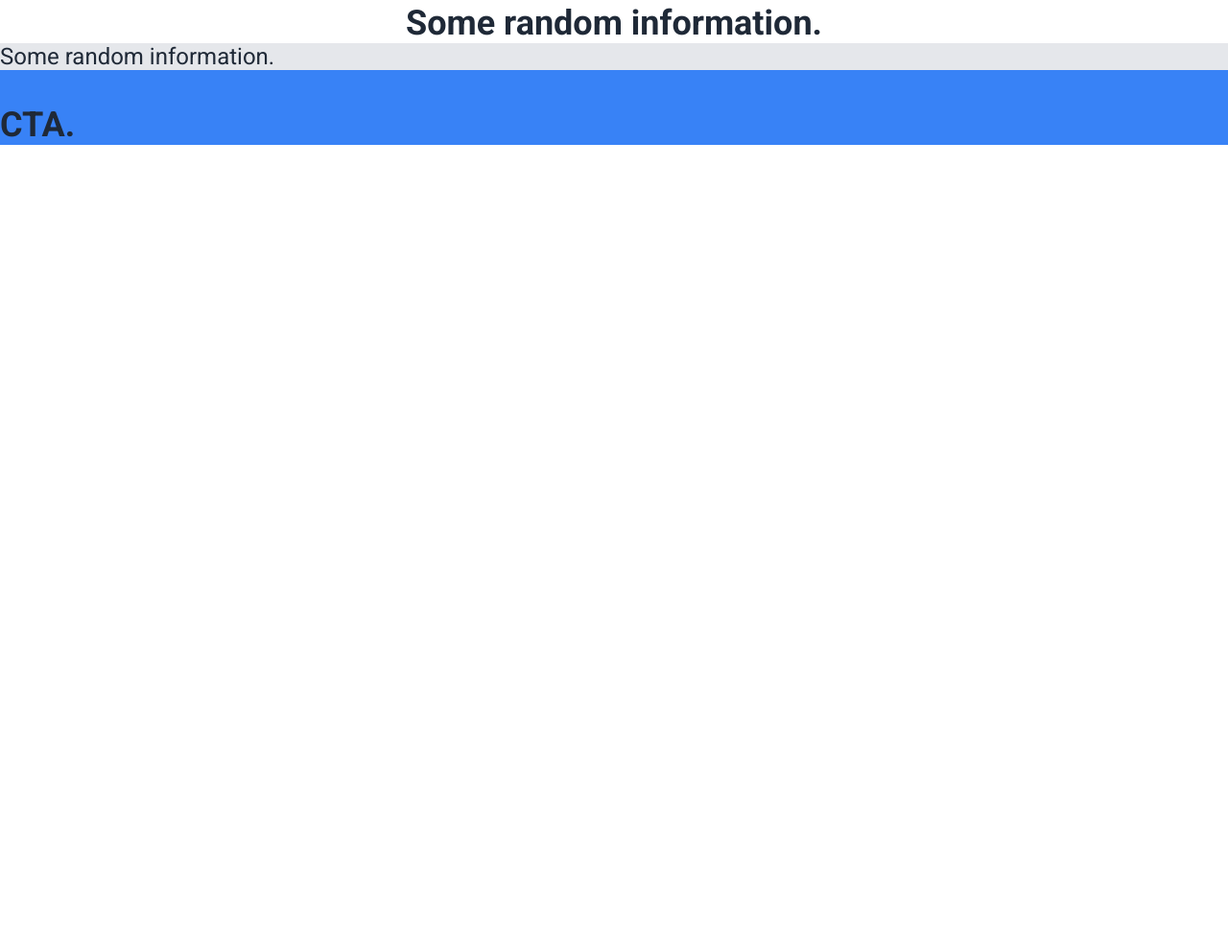
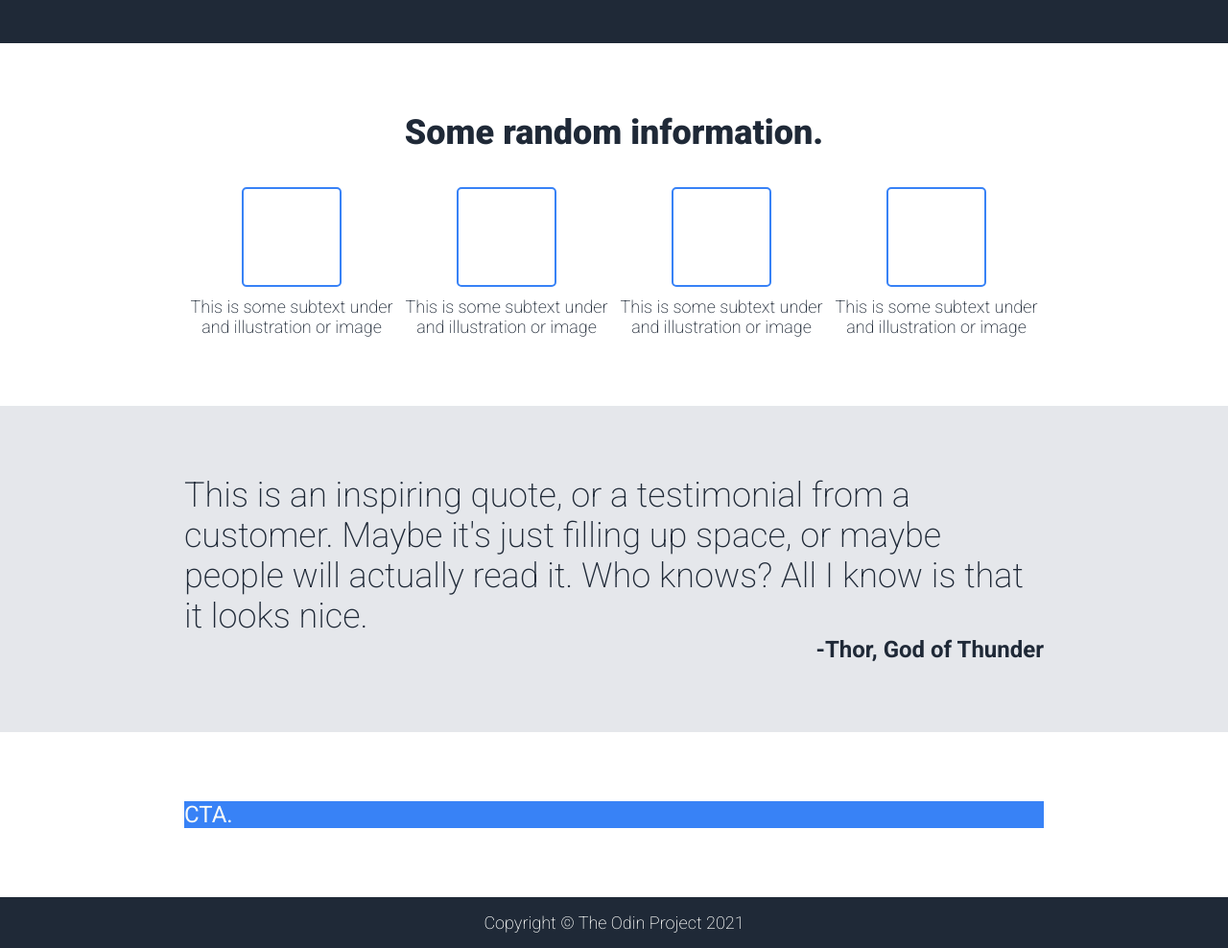
Before and after one commit to faboed/landing-page, a plain HTML site: page index.html in a window 1280 px wide. Shown: the part 348-1336 px from the top of the page at 96% size. Before the commit the page ends 800 px from the top, so only its background shows below. Drawn offline with Linux system fonts and the light colour scheme.

Commit message:
Changed structure of HTML and css
Added additional DIV Element after Body for all main elements so that footer can be sticky. Resolved boxes in the information section. Completed quote section. Completed Footer.

```diff
--- a/index.html
+++ b/index.html
@@ -4,9 +4,11 @@
     <meta charset="UTF-8">
     <meta name="viewport" content="width=device-width, initial-scale=1.0">
     <link rel="stylesheet" href="styles.css">
+
     <title>Landing Page</title>
 </head>
 <body>
+    <div class="content">
     <header class="header">
         <div class="header-logo">Header Logo</div>
         <ul>
@@ -28,13 +30,29 @@
     </div>
     <div class="information">
         <div class="information-header">Some random information.</div>
+        <div class="boxes">
+            <div class="box-column">
+            <div class="frame"></div><p>This is some subtext under and illustration or image</p>
+            </div>
+            <div class="box-column">
+            <div class="frame"></div><p>This is some subtext under and illustration or image</p>
+            </div>
+            <div class="box-column">
+            <div class="frame"></div><p>This is some subtext under and illustration or image</p>
+            </div>
+            <div class="box-column">
+            <div class="frame"></div><p>This is some subtext under and illustration or image</p>
+            </div>
+        </div>
     </div>
      <div class="quote">
-        <div class="quote-text">Some random information.</div>
-        <div class="quote-signature"></div>
+        <div class="quote-text">This is an inspiring quote, or a testimonial from a customer. Maybe it's just filling up space, or maybe people will actually read it. Who knows? All I know is that it looks nice.</div>
+        <div class="quote-signature">-Thor, God of Thunder</div>
     </div>
      <div class="CTA">
-        <div class="information-header">CTA.</div>
+        <div class="CTA-frame">CTA.</div>
     </div>
+    </div>
+    <footer>Copyright &#169; The Odin Project 2021</footer>
 </body>
 </html>
--- a/styles.css
+++ b/styles.css
@@ -1,7 +1,7 @@
-@import url('https://fonts.googleapis.com/css2?family=Roboto:wght@400;700&display=swap');
+@import url('https://fonts.googleapis.com/css2?family=Roboto:wght@200;400;700;900&display=swap');
 
 * {
-    font-family: Roboto;
+    font-family: "Roboto";
     margin: 0;
     padding: 0;
 }
@@ -11,6 +11,7 @@ body {
     display: flex;
     flex-direction: column;
     color: #F9FAF8;
+    min-height: 100vh;
 }
 
 ul {
@@ -34,7 +35,7 @@ footer {
     display: flex;
     justify-content: space-between;
     background-color: #1F2937;
-    padding: 10px 72px;
+    padding: 10px 15%;
     color: #F9FAF8;
 }
 
@@ -42,7 +43,7 @@ footer {
     display: flex;
     justify-content: space-between;
     background-color: #1F2937;
-    padding: 72px 72px;
+    padding: 72px 15%;
     gap: 20px;
 }
 
@@ -85,21 +86,79 @@ footer {
 
 .information {
     display: flex;
-    justify-content: center;
+    flex-direction: column;
+    align-items: center;
+    color: #1F2937;
+    padding: 72px 15%;
 }
 
 .information-header {
     font-size: 36px;
-    color: #1F2937;
     font-weight: 900;
+}
+
+.boxes {
+    display: flex;
+    align-items: center;
+    font-weight: 200;
+}
+
+.box-column {
     margin-top: 36px;
+    font-size: 18px;
+    text-align: center;
+    display: flex;
+    flex-direction: column;
+    align-items: center;
+    gap: 10px;
+}
+.frame {
+    border: solid #3882F6 2px;
+    height: 100px;
+    width: 100px;
+    border-radius: 5px;
 }
 
 .quote {
     background-color: #E5E7EB;
     color: #1F2937;
+    display: flex;
+    flex-direction: column;
+    align-items: center;
+    padding: 72px 15%;
+}
+
+.quote-text {
+    font-size: 36px;
+    font-weight: 300;
+}
+
+.quote-signature {
+    align-self: flex-end;
+    font-weight: bold;
 }
 
 .CTA {
+    display: flex;
+    justify-content: center;
+    align-items: center;
+    padding: 72px 15%;
+}
+
+.CTA-frame {
     background-color: #3882F6;
+    width: 100%
 }
+
+.content {
+    flex: 1
+}
+footer {
+    background-color: #1F2937;
+    flex-shrink: 0;
+    padding-bottom: 16px;
+    padding-top: 16px;
+    text-align: center;
+    font-size: 18px;
+    font-weight: 200;
+}
```
